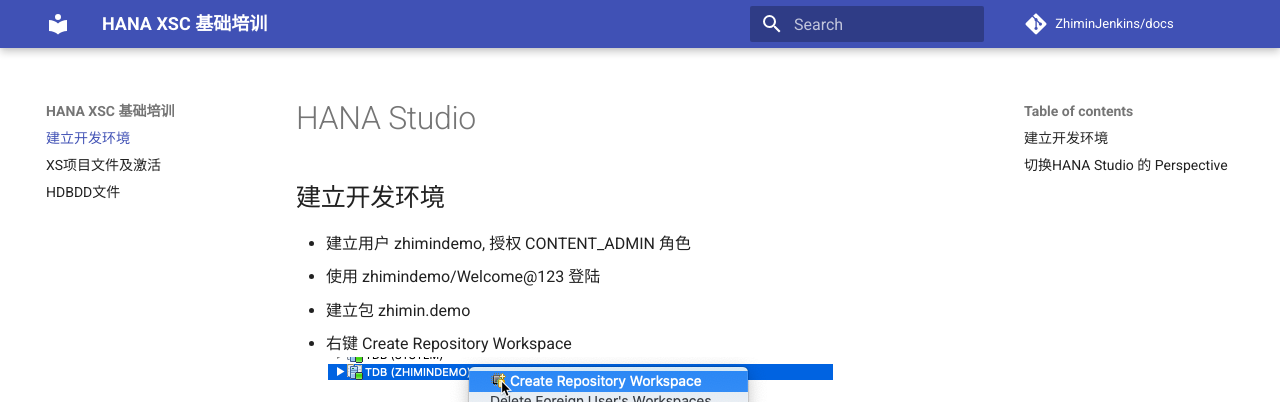
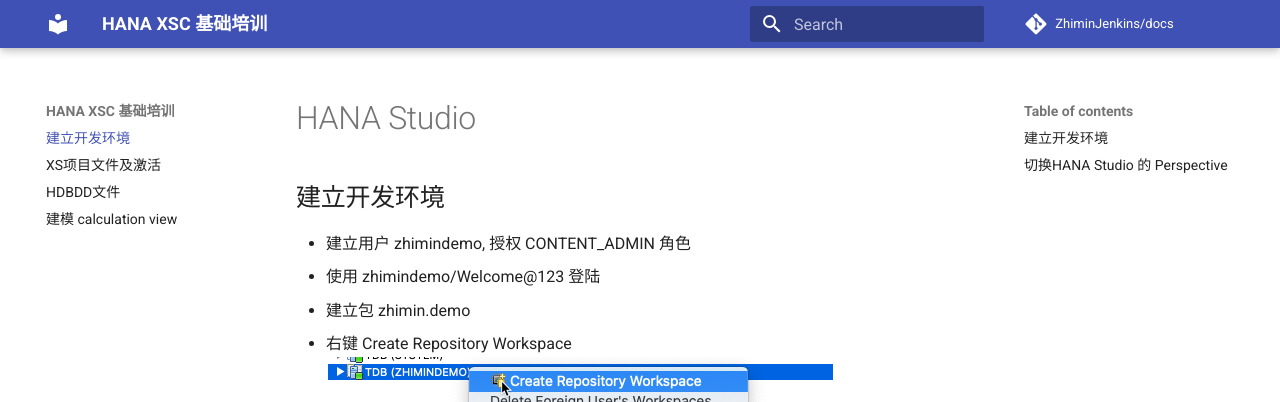
Before and after one commit to shaozhm/alpmars-training, an MkDocs documentation site: the page built from docs/index.md, in a window 1280 px wide. Shown: the top 402 px of the page. Built offline with MkDocs 1.6.1 and Material for MkDocs 9.7.7, drawn with Linux system fonts in a browser that asks for light colours; old or Windows-style settings are respelled for this version of MkDocs.

Commit message:
zhimin update

```diff
--- a/mkdocs.yml
+++ b/mkdocs.yml
@@ -14,3 +14,4 @@
 - 建立开发环境: 'index.md'
 - XS项目文件及激活: 'xs-project.md'
 - HDBDD文件: 'db-getting-started.md'
+- 建模 calculation view: 'modeling.md'
```
Also changed, not shown: docs/modeling.md (added).
